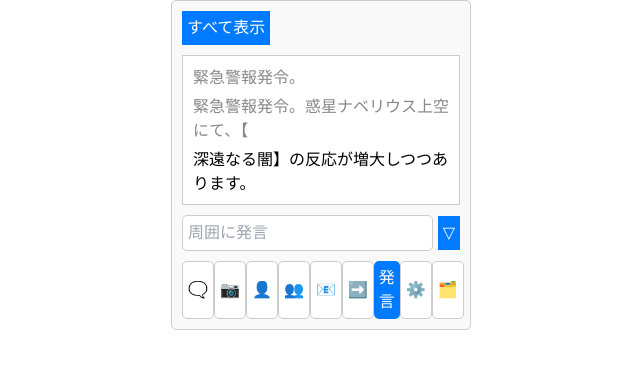
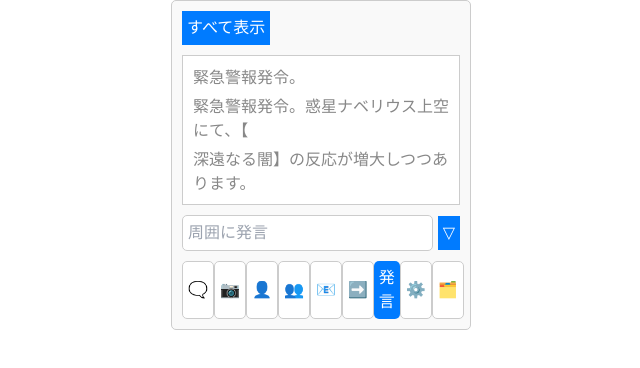
Before and after one commit to Sayuiso/discord2, a Next.js app in the folder discord/: page / in a window 1280 px wide. Shown: the top 368 px of the page, without its empty margins (319-959 px from the left). Built offline with nearby package versions, Linux system fonts and the light colour scheme.

Commit message:
文字変更

```diff
--- a/discord/app/page.tsx
+++ b/discord/app/page.tsx
@@ -11,7 +11,7 @@ export default function Home() {
         <div className="chat-display">
           <div className="system-message">緊急警報発令。</div>
           <div className="system-message">緊急警報発令。惑星ナベリウス上空にて、【</div>
-          <div className="chat-message">深遠なる闇】の反応が増大しつつあります。</div>
+          <div className="system-message">深遠なる闇】の反応が増大しつつあります。</div>
         </div>
         <div className="chat-input">
           <input type="text" placeholder="周囲に発言" />
```
